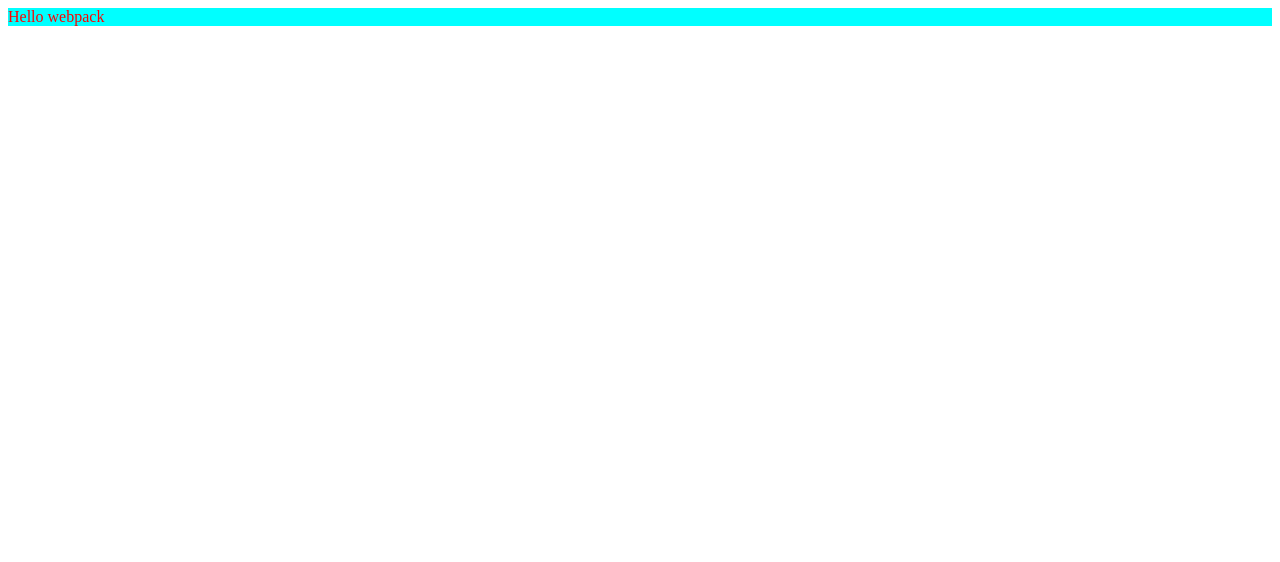
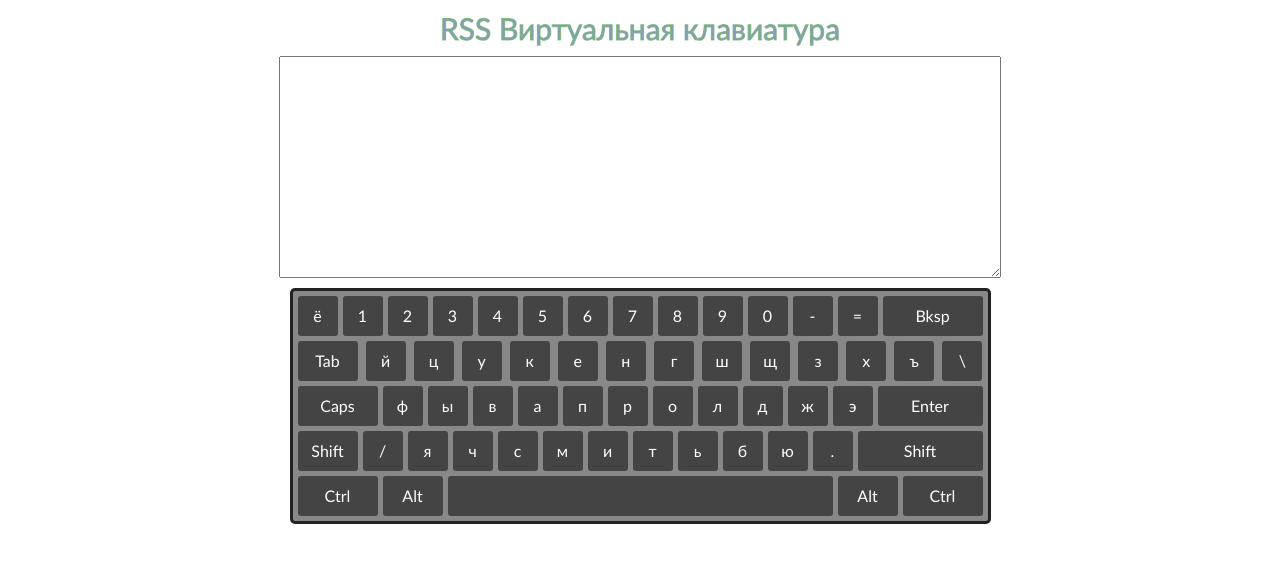
Before and after one commit to AlexandrAlexander/virtual-keyboard, a website: page index.html in a window 1280 px wide. Drawn offline with Linux system fonts and the light colour scheme.

Commit message:
feat: add keyboard creation

```diff
--- a/index.js
+++ b/index.js
@@ -1,7 +1,75 @@
-function component() {
-  const element = document.createElement('div');
-  element.innerHTML = ['Hello', 'webpack'].join(' ');
-  return element;
-}
+(() => {
+  const keyboardKeys = [
+    ['Backquote', 'Digit1', 'Digit2', 'Digit3', 'Digit4', 'Digit5', 'Digit6', 'Digit7', 'Digit8', 'Digit9', 'Digit0', 'Minus', 'Equal', 'Backspace'],
+    ['Tab', 'KeyQ', 'KeyW', 'KeyE', 'KeyR', 'KeyT', 'KeyY', 'KeyU', 'KeyI', 'KeyO', 'KeyP', 'BracketLeft', 'BracketRight', 'Backslash'],
+    ['CapsLock', 'KeyA', 'KeyS', 'KeyD', 'KeyF', 'KeyG', 'KeyH', 'KeyJ', 'KeyK', 'KeyL', 'Semicolon', 'Quote', 'Enter'],
+    ['ShiftLeft', 'IntlBackslash', 'KeyZ', 'KeyX', 'KeyC', 'KeyV', 'KeyB', 'KeyN', 'KeyM', 'Comma', 'Period', 'Slash', 'ShiftRight'],
+    ['ControlLeft', 'AltLeft', 'Space', 'AltRight', 'ControlRight'],
+  ];
 
-document.body.appendChild(component());
+  const rusLayoyt = {
+    keys: [
+      [['\u0451', '\u0401'], ['1', '!'], ['2', '"'], ['3', '\u2116'], ['4', ';'], ['5', '%'], ['6', ':'], ['7', '?'], ['8', '*'], ['9', '('], ['0', ')'], ['-', '_'], ['=', '+'], ['Bksp', 'Bksp']],
+      [['Tab', 'Tab'], ['\u0439', '\u0419'], ['\u0446', '\u0426'], ['\u0443', '\u0423'], ['\u043A', '\u041A'], ['\u0435', '\u0415'], ['\u043D', '\u041D'], ['\u0433', '\u0413'], ['\u0448', '\u0428'], ['\u0449', '\u0429'], ['\u0437', '\u0417'], ['\u0445', '\u0425'], ['\u044A', '\u042A'], ['\\', '/']],
+      [['Caps', 'Caps'], ['\u0444', '\u0424'], ['\u044B', '\u042B'], ['\u0432', '\u0412'], ['\u0430', '\u0410'], ['\u043F', '\u041F'], ['\u0440', '\u0420'], ['\u043E', '\u041E'], ['\u043B', '\u041B'], ['\u0434', '\u0414'], ['\u0436', '\u0416'], ['\u044D', '\u042D'], ['Enter', 'Enter']],
+      [['Shift', 'Shift'], ['/', '|'], ['\u044F', '\u042F'], ['\u0447', '\u0427'], ['\u0441', '\u0421'], ['\u043C', '\u041C'], ['\u0438', '\u0418'], ['\u0442', '\u0422'], ['\u044C', '\u042C'], ['\u0431', '\u0411'], ['\u044E', '\u042E'], ['.', ','], ['Shift', 'Shift']],
+      [['Ctrl', 'Ctrl'], ['Alt', 'Alt'], [' ', ' '], ['Alt', 'Alt'], ['Ctrl', 'Ctrl']],
+    ],
+  };
+
+  const enLayoyt = {
+    keys: [
+      [['`', '~'], ['1', '!'], ['2', '@'], ['3', '#'], ['4', '$'], ['5', '%'], ['6', '^'], ['7', '&'], ['8', '*'], ['9', '('], ['0', ')'], ['-', '_'], ['=', '+'], ['Bksp', 'Bksp']],
+      [['Tab', 'Tab'], ['q', 'Q'], ['w', 'W'], ['e', 'E'], ['r', 'R'], ['t', 'T'], ['y', 'Y'], ['u', 'U'], ['i', 'I'], ['o', 'O'], ['p', 'P'], ['[', '{'], [']', '}'], ['\\', '|']],
+      [['Caps', 'Caps'], ['a', 'A'], ['s', 'S'], ['d', 'D'], ['f', 'F'], ['g', 'G'], ['h', 'H'], ['j', 'J'], ['k', 'K'], ['l', 'L'], [';', ':'], ["'", '"'], ['Enter', 'Enter']],
+      [['Shift', 'Shift'], ['/', '|'], ['z', 'Z'], ['x', 'X'], ['c', 'C'], ['v', 'V'], ['b', 'B'], ['n', 'N'], ['m', 'M'], [',', '<'], ['.', '>'], ['/', '?'], ['Shift', 'Shift']],
+      [['Ctrl', 'Ctrl'], ['Alt', 'Alt'], [' ', ' '], ['Alt', 'Alt'], ['Ctrl', 'Ctrl']],
+    ],
+  };
+
+  const layouts = {
+    Rus: rusLayoyt,
+    En: enLayoyt,
+  };
+
+  const defaultLayout = 'Rus';
+  const activeLayout = defaultLayout;
+
+  function component(type, classes = [], id = '', content = '') {
+    const element = document.createElement(type);
+    classes.forEach((elemClass) => {
+      if (elemClass) {
+        element.classList.add(elemClass);
+      }
+    });
+    if (id) {
+      element.setAttribute('id', id);
+    }
+    if (content) {
+      element.innerHTML = content;
+    }
+    return element;
+  }
+
+  function createKeyboard(keyboardWrapper) {
+    const layoutKeys = layouts[activeLayout].keys;
+    keyboardKeys.forEach((keysRow, rowIndex) => {
+      const keysRowNode = keyboardWrapper.appendChild(component('div', ['keysRow']));
+      keysRow.forEach((key, keyIndex) => {
+        const keyWrapper = keysRowNode.appendChild(component('div', ['keyWrapper', key]));
+        const layoutKey = layoutKeys[rowIndex][keyIndex];
+        if (layoutKey) {
+          layoutKey.forEach((element, index) => {
+            keyWrapper.appendChild(component('span', [index ? 'hidden' : ''], '', element));
+          });
+        }
+      });
+    });
+  }
+
+  const wrapper = document.body.appendChild(component('div', ['wrapper']));
+  wrapper.appendChild(component('p', ['title'], 'title', 'RSS Виртуальная клавиатура'));
+  wrapper.appendChild(component('textarea', ['textarea'], 'textarea'));
+  const keyboard = wrapper.appendChild(component('div', ['keyboard'], 'keyboard'));
+  createKeyboard(keyboard);
+})();
--- a/style.css
+++ b/style.css
@@ -1,4 +1,87 @@
-div {
-  color: red;
-  background-color:aqua;
+.wrapper {
+  margin: 0 auto;
+  font-family: "Trebuchet MS", "Helvetica", sans-serif;
 }
+
+.title {
+  margin: 10px auto;
+  text-align: center;
+}
+
+.title {
+  font-size: 30px;
+  color: rgba(101,134,177,0.8);
+  -webkit-text-stroke: 1px rgba(114,177,101,0.8);
+  -webkit-text-fill-color: rgba(101,134,177,0.8);
+}
+
+.textarea {
+  display: block;
+  width: 700px;
+  height: 200px;
+  margin: 10px auto 10px;
+  padding: 10px;
+  font-size: 18px;
+  color: #444444;
+}
+
+.keyboard {
+  width: fit-content;
+  margin: 0 auto;
+  padding: 5px;
+  display: flex;
+  flex-direction: column;
+  row-gap: 5px;
+  background: #888888;
+  border: 3px solid #222222;
+  border-radius: 5px;
+}
+
+.keyboard .keysRow {
+  display: flex;
+  justify-content: space-between;
+  column-gap: 5px;
+}
+
+.keyboard .keyWrapper {
+  width: 40px;
+  height: 40px;
+  font-weight: 500;
+  line-height: 40px;
+  text-align: center;
+  color: #ffffff;
+  background: #444444;
+  border-radius: 3px;
+  cursor: pointer;
+  user-select: none;
+}
+
+.keyboard .keyWrapper:hover {
+    background: #79aa89;
+}
+
+.hidden {
+  display: none;
+}
+
+.keyboard .Tab,
+
+.keyboard .AltLeft,
+.keyboard .AltRight,
+.keyboard .ShiftLeft {
+  width: 60px;
+}
+
+.keyboard .CapsLock,
+.keyboard .ControlLeft,
+.keyboard .ControlRight {
+  width: 80px;
+}
+
+.keyboard .Backspace,
+.keyboard .ShiftRight,
+.keyboard .Enter,
+.keyboard .Space {
+  width: 100px;
+  flex-grow: 1;
+}
```
